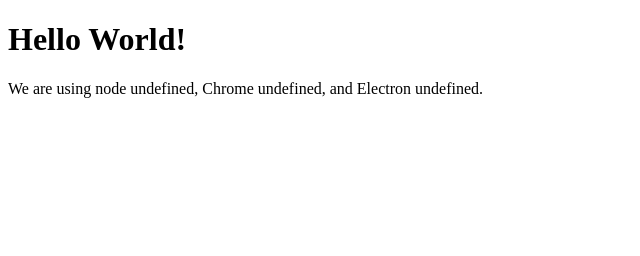
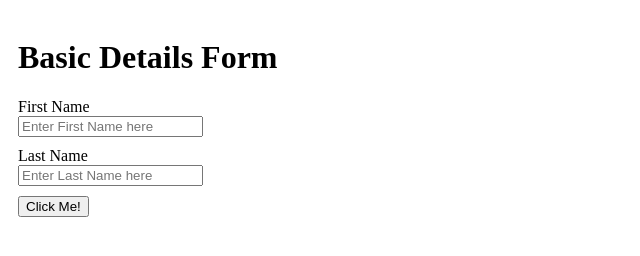
Before and after one commit to tusharguliany/electron-demo, an Electron app: page index.html in a window 1280 px wide. Shown: the whole page, without its empty margins (0-640 px from the left). Drawn offline with Linux system fonts and the light colour scheme.

Commit message:
finalized ipcRenderer event

```diff
--- a/index.html
+++ b/index.html
@@ -5,13 +5,40 @@
     <meta http-equiv="X-UA-Compatible" content="IE=edge">
     <meta name="viewport" content="width=device-width, initial-scale=1.0">
     <title>Electron-Demo</title>
+    <style>
+        .container {
+            padding: 10px;
+        }
+        .form-item {
+            margin-top: 10px;
+        }
+    </style>
 </head>
 <body>
-    <h1>Hello World!</h1>
-    <p>
-        We are using node <script>document.write(process.versions.node)</script>,
-        Chrome <script>document.write(process.versions.chrome)</script>,
-        and Electron <script>document.write(process.versions.electron)</script>.
-    </p>
+    <div class="container">
+        <div>
+            <h1>Basic Details Form</h1>
+        </div>
+        <div>
+            <label for="firstName" class="form-label">First Name</label> <br />
+            <input type="text" id="firstName" placeholder="Enter First Name here">
+        </div>
+        <div class="form-item">
+            <label for="lastName" class="form-label">Last Name</label> <br />
+            <input type="text" id="lastName" placeholder="Enter Last Name here">
+        </div>
+        <div class="form-item">
+            <button id="btn">Click Me!</button>
+        </div>
+    </div>
+    <script>
+        const { ipcRenderer } = window.require('electron');
+        document.getElementById('btn').addEventListener('click', () => {
+            ipcRenderer.send('performActions', {
+                firstName: document.getElementById('firstName').value,
+                lastName: document.getElementById('lastName').value
+            });
+        })
+    </script>
 </body>
 </html>
--- a/package.json
+++ b/package.json
@@ -6,8 +6,8 @@
   "scripts": {
     "start": "electron ."
   },
-  "keywords": [],
-  "author": "",
+  "keywords": ["electron"],
+  "author": "Tushar Arora",
   "license": "ISC",
   "devDependencies": {
     "electron": "^11.3.0"
```
Also changed, not shown: main.js (+21 -6 lines), 1 other file.
